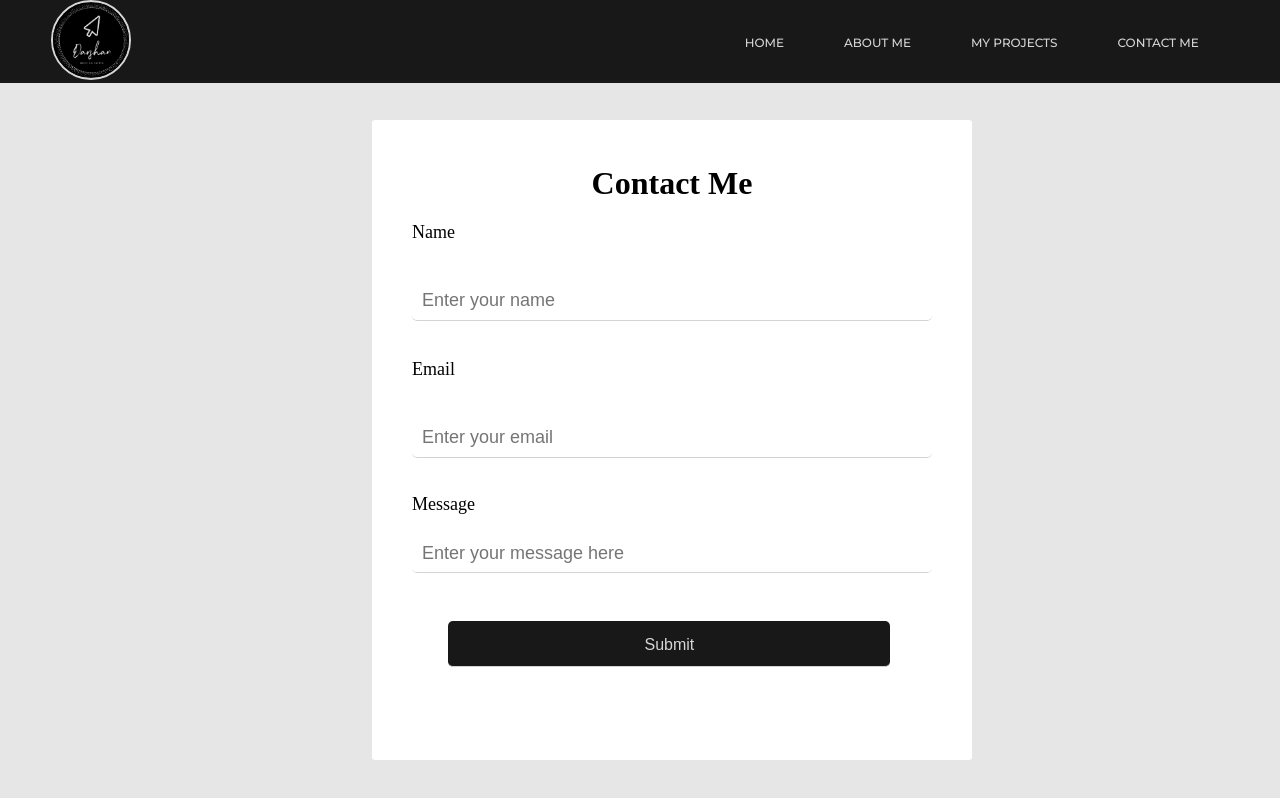
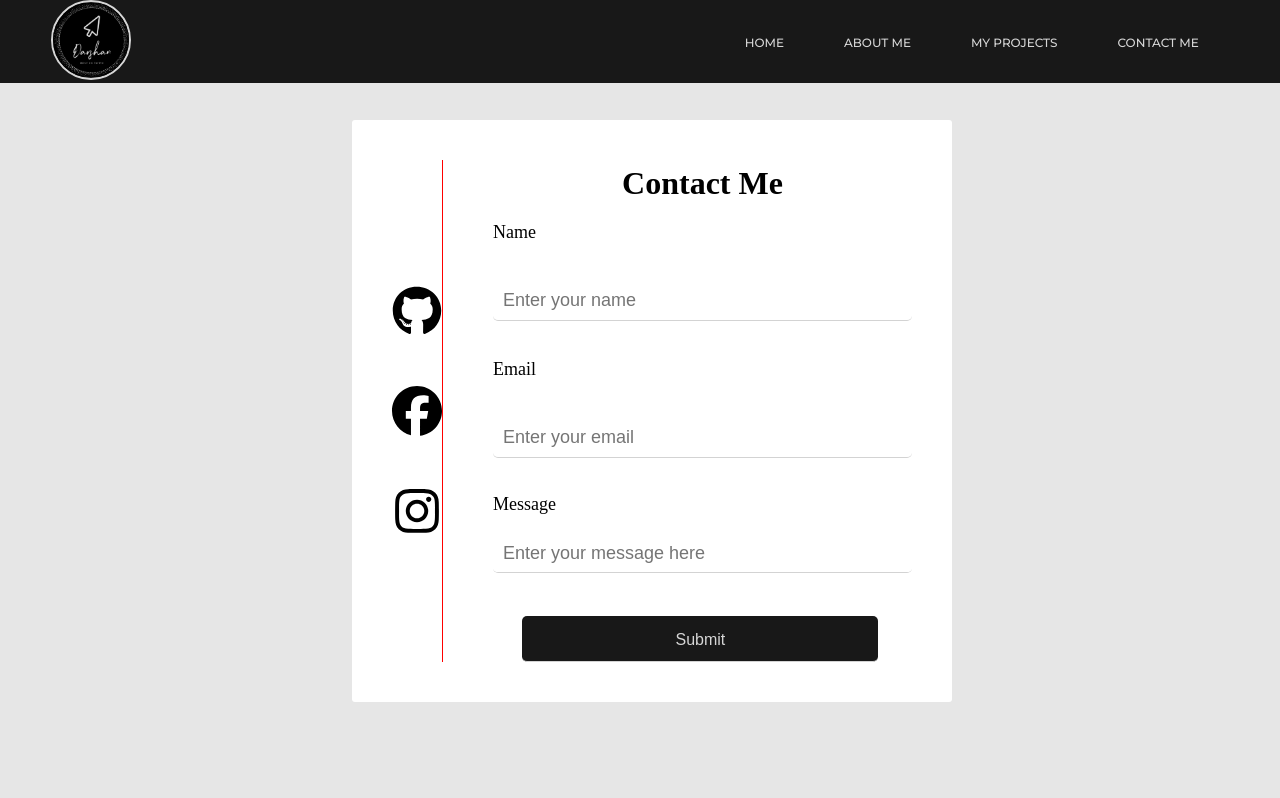
Before and after one commit to khanalankit/portfolio, a React (Create React App) app: page /Contact_Me in a window 1280 px wide. Built offline with nearby package versions, Linux system fonts and the light colour scheme.

Commit message:
added social icons on contact page

```diff
--- a/package.json
+++ b/package.json
@@ -3,6 +3,7 @@
   "version": "0.1.0",
   "private": true,
   "dependencies": {
+    "@fortawesome/free-brands-svg-icons": "^6.1.1",
     "@fortawesome/free-solid-svg-icons": "^6.1.1",
     "@fortawesome/react-fontawesome": "^0.1.18",
     "axios": "^0.26.1",
--- a/src/pages/Contact_me.css
+++ b/src/pages/Contact_me.css
@@ -1,8 +1,6 @@
 .contact_container{
-   padding: 5vh 0 0 5vw;
+   padding: 5vh 5vh 0 5vw;
    height: 100vh;
-   display: flex;
-   justify-content: flex-start;
    background-color: #e6e6e6;
 }
 form{
@@ -14,6 +12,8 @@ form{
   padding: 40px;
   border-radius: 3px;
   box-sizing: border-box;
+  display: flex;
+  gap: 50px;
 }
 .contactMe{
   margin: 5px auto 10px auto;
@@ -65,3 +65,14 @@ textarea:focus
 .message_text{
     font-size: 18px;
 }
+.socials{
+  display: flex;
+  flex-direction: column;
+  justify-content: center;
+  border-right: 1px solid red;
+  gap: 50px;
+
+}
+.icons{
+ height: 50px;
+}
--- a/src/pages/Contact_me.js
+++ b/src/pages/Contact_me.js
@@ -2,6 +2,11 @@ import React, { useEffect, useState } from "react";
 import "./Contact_me.css";
 import screen from "../assets/screen.jpg";
 import { FontAwesomeIcon } from "@fortawesome/react-fontawesome";
+import {
+  faInstagram,
+  faFacebook,
+  faGithub,
+} from "@fortawesome/free-brands-svg-icons";
 
 const Contact_me = () => {
   const [name, setName] = useState("");
@@ -56,6 +61,12 @@ const Contact_me = () => {
   return (
     <div className="contact_container">
       <form action="#" id="contact-form" onSubmit={onSubmit}>
+        <div className="socials">
+          <FontAwesomeIcon className="icons" icon={faGithub} />
+          <FontAwesomeIcon className="icons" icon={faFacebook} />
+          <FontAwesomeIcon className="icons" icon={faInstagram} />
+        </div>
+        <div className="contact">
           <h1 className="contactMe">Contact Me</h1>
           <label for="name" id="name-label">
             Name
@@ -131,6 +142,7 @@ const Contact_me = () => {
             );
           })}
           <input type="submit" value="Submit" id="submit" />
+        </div>
       </form>
     </div>
   );
```
Also changed, not shown: 1 other file (tests, documents, lock files or other folders). Lines whose indentation alone changed are shown as unchanged.
